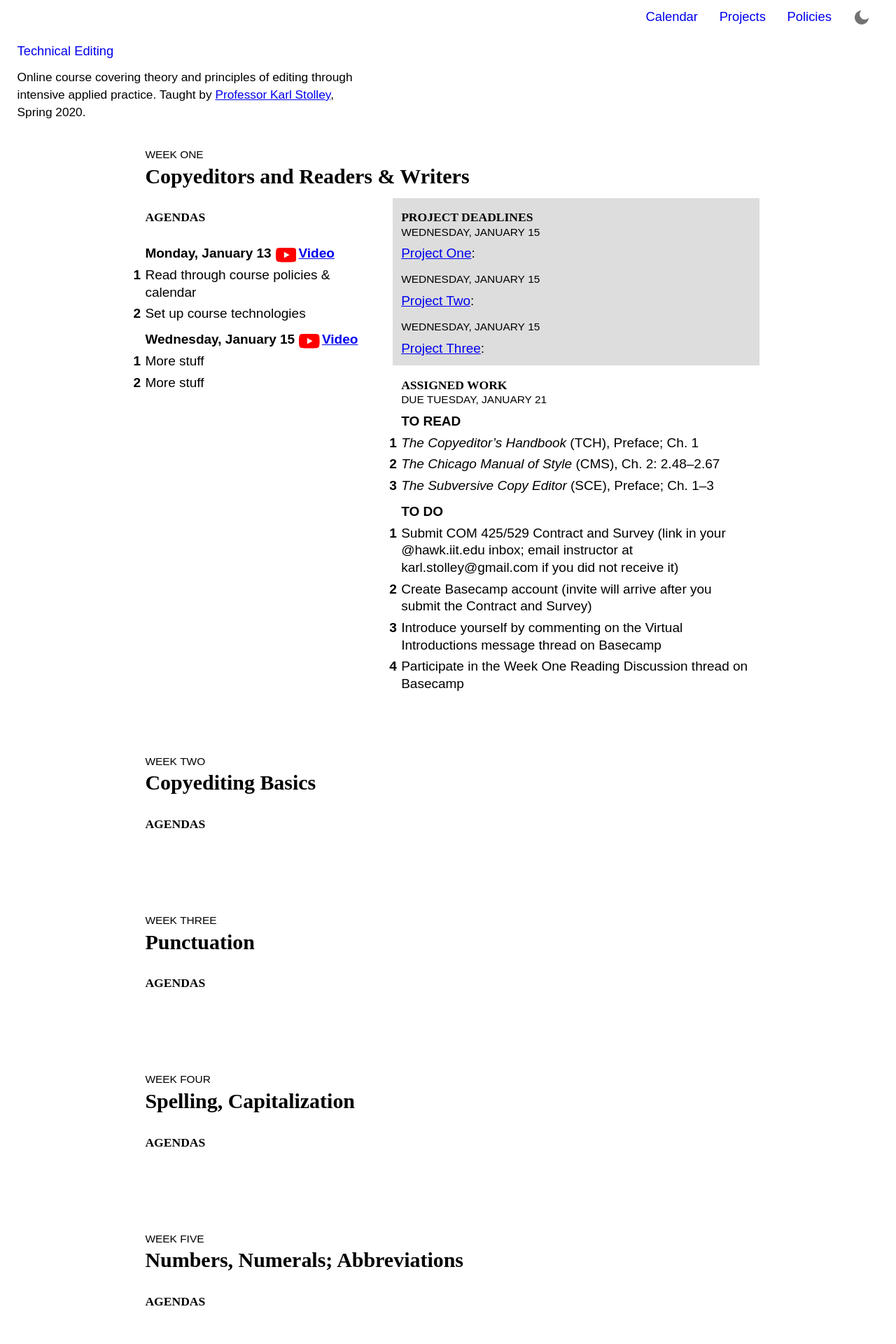
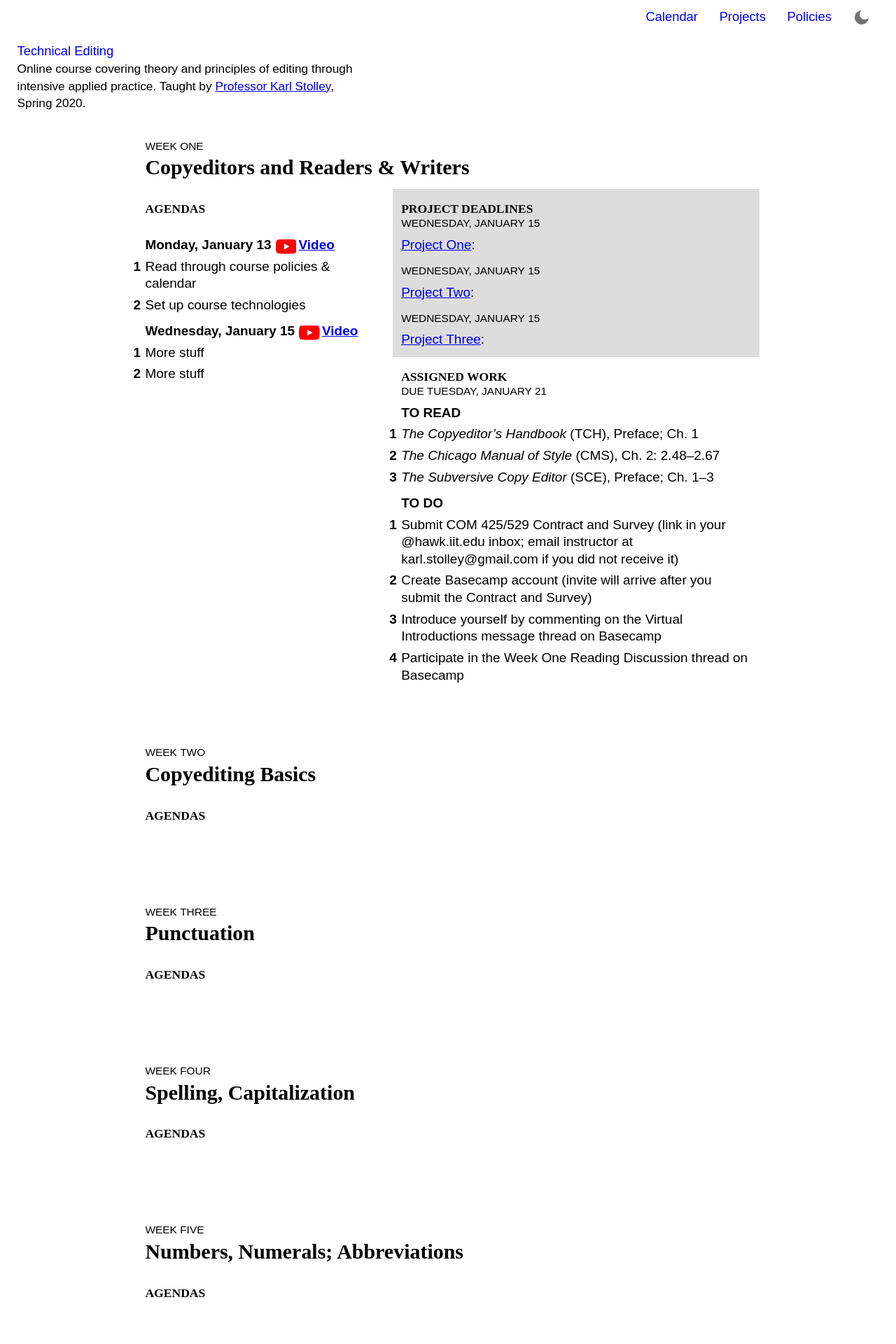
Before and after one commit to karlstolley/jekyll-theme-course, a Jekyll site: the page built from index.md, in a window 1280 px wide. Shown: the top 1920 px of the page at 70% size. Built offline with Jekyll 4.4.1, drawn with Linux system fonts in a browser that asks for light colours; some web fonts are replaced.

Commit message:
Improve grid for page header

```diff
--- a/_sass/_layout.scss
+++ b/_sass/_layout.scss
@@ -247,7 +247,7 @@ body::after {
   #header {
     display: grid;
     grid-template-columns: [nav-start heading-start tagline-start] 1fr 1fr 1fr [tagline-end heading-end] 1fr 1fr 1fr 1fr [nav-end];
-    grid-gap: $base-line / 2 $base-line;
+    grid-gap: 0 $base-line;
     align-items: baseline;
   }
   #footer,
@@ -259,7 +259,6 @@ body::after {
   #header h1 {
     grid-column: heading;
     margin-bottom: 0;
-    max-width: 70%; // Brittle! Tied to length of course title :-/
   }
   #header p {
     grid-column: tagline;
@@ -267,6 +266,7 @@ body::after {
   #header nav {
     grid-column: nav;
     grid-row: 1;
+    margin-bottom: $base-line / 2;
   }
   #instructor header,
   #footer h3 {
```
